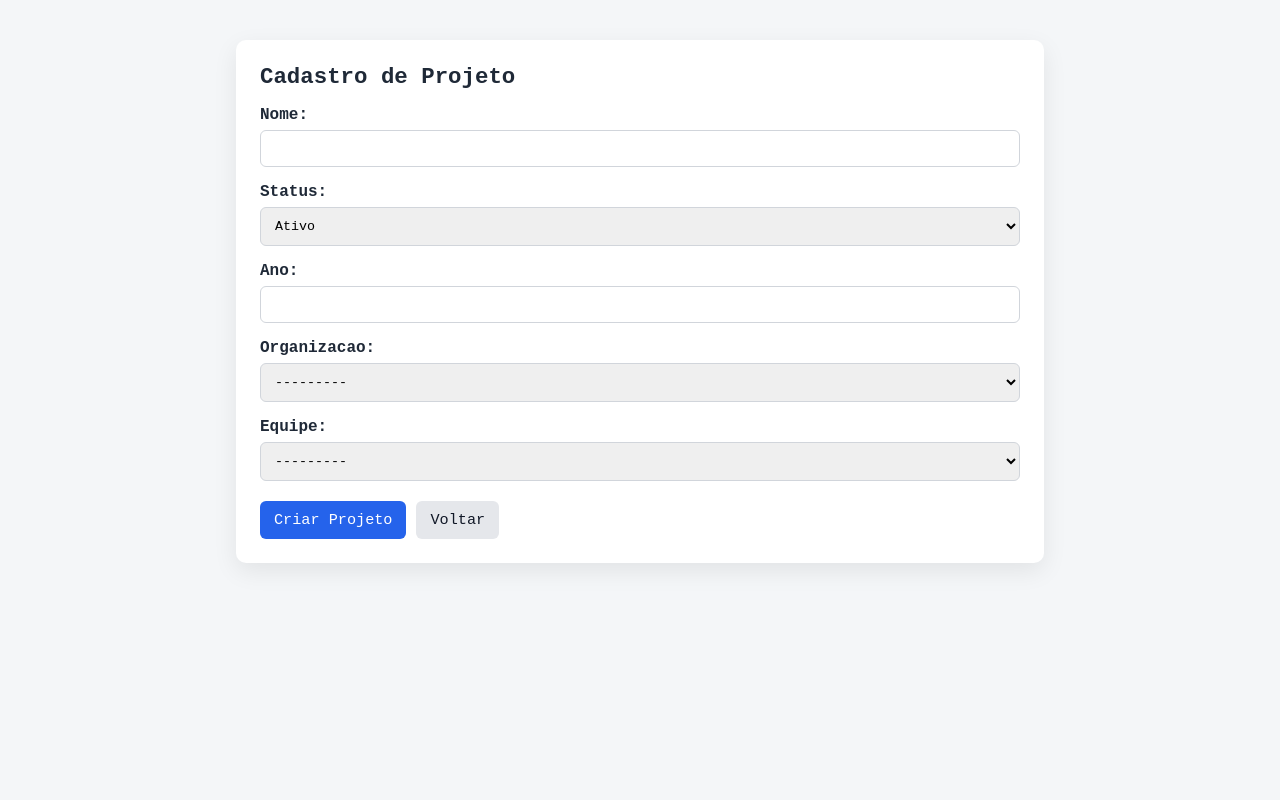
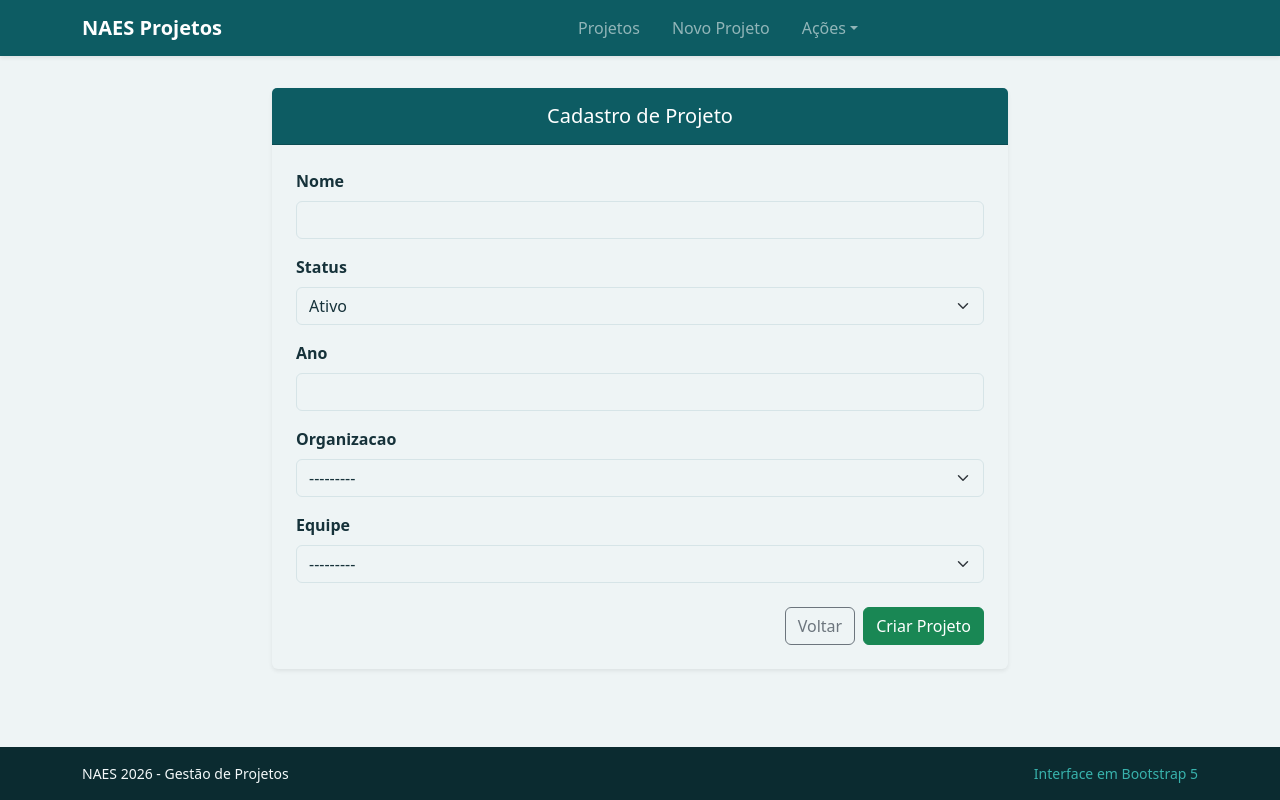
Before and after one commit to Gregory-SF/naes-2026, a Django app: page /campeonato/cadastrar/projeto/ in a window 1280 px wide. Run offline with Django 5.2, Linux system fonts and the light colour scheme; data that the repository does not hold is empty.

Commit message:
HOTFIX: ADD templates + correção da relação entre entidades

```diff
--- a/campeonato/models.py
+++ b/campeonato/models.py
@@ -122,8 +122,20 @@ class Projeto(models.Model):
     nome = models.CharField(max_length=120)
     status = models.CharField(max_length=8, choices=StatusProjeto.choices, default=StatusProjeto.ATIVO)
     ano = models.PositiveSmallIntegerField()
-    organizacao = models.ForeignKey(Organizacao, on_delete=models.PROTECT, related_name='projetos')
-    equipe = models.ForeignKey(Equipe, on_delete=models.PROTECT, related_name='projetos')
+    organizacao = models.ForeignKey(
+        Organizacao,
+        on_delete=models.PROTECT,
+        related_name='projetos',
+        null=True,
+        blank=True,
+    )
+    equipe = models.ForeignKey(
+        Equipe,
+        on_delete=models.PROTECT,
+        related_name='projetos',
+        null=True,
+        blank=True,
+    )
     atualizado_em = models.DateTimeField(auto_now=True)
     cadastrado_em = models.DateTimeField(auto_now_add=True)
 
@@ -132,6 +144,9 @@ class Projeto(models.Model):
 
         if self.equipe_id and self.organizacao_id and self.equipe.organizacao_id != self.organizacao_id:
             mensagens.append('A equipe deve pertencer à mesma organização do projeto.')
+
+        if self.equipe_id and not self.organizacao_id:
+            mensagens.append('Informe a organização quando uma equipe for selecionada.')
 
         if self.equipe_id:
             quantidade_scrum_master = self.equipe.membros.filter(papel=PapelScrum.SCRUM_MASTER).count()
--- /dev/null
+++ b/campeonato/templates/campeonato/base.html
@@ -0,0 +1,92 @@
+{% load static %}
+<!DOCTYPE html>
+<html lang="pt-BR">
+<head>
+    <meta charset="UTF-8">
+    <meta name="viewport" content="width=device-width, initial-scale=1">
+    <title>{% block title %}Sistema de Projetos{% endblock %}</title>
+
+    <link href="https://cdn.jsdelivr.net/npm/bootstrap@5.3.3/dist/css/bootstrap.min.css" rel="stylesheet" integrity="sha384-QWTKZyjpPEjISv5WaRU9OFeRpok6YctnYmDr5pNlyT2bRjXh0JMhjY6hW+ALEwIH" crossorigin="anonymous">
+
+    <style>
+        :root {
+            --bs-primary: #0d5c63;
+            --bs-primary-rgb: 13, 92, 99;
+            --bs-secondary: #3a506b;
+            --bs-secondary-rgb: 58, 80, 107;
+            --bs-success: #2a9d8f;
+            --bs-success-rgb: 42, 157, 143;
+            --bs-info: #38b2ac;
+            --bs-info-rgb: 56, 178, 172;
+            --bs-warning: #f4a261;
+            --bs-warning-rgb: 244, 162, 97;
+            --bs-danger: #e76f51;
+            --bs-danger-rgb: 231, 111, 81;
+            --bs-light: #f4f9fa;
+            --bs-light-rgb: 244, 249, 250;
+            --bs-dark: #0b2b30;
+            --bs-dark-rgb: 11, 43, 48;
+            --bs-link-color: #0d5c63;
+            --bs-link-hover-color: #0b4d53;
+            --bs-border-color: #d6e4e7;
+            --bs-body-bg: #eef4f5;
+            --bs-body-color: #16323a;
+        }
+
+        body {
+            min-height: 100vh;
+        }
+
+        main {
+            padding-top: 88px;
+            padding-bottom: 24px;
+        }
+    </style>
+
+    {% block extra_head %}{% endblock %}
+</head>
+<body class="d-flex flex-column">
+    <nav class="navbar navbar-expand-lg fixed-top bg-primary navbar-dark shadow-sm">
+        <div class="container">
+            <a class="navbar-brand fw-semibold" href="{% url 'projeto-list' %}">NAES Projetos</a>
+            <button class="navbar-toggler" type="button" data-bs-toggle="collapse" data-bs-target="#menuPrincipal" aria-controls="menuPrincipal" aria-expanded="false" aria-label="Alternar navegação">
+                <span class="navbar-toggler-icon"></span>
+            </button>
+            <div class="collapse navbar-collapse justify-content-center" id="menuPrincipal">
+                <ul class="navbar-nav gap-lg-3 text-center">
+                    <li class="nav-item">
+                        <a class="nav-link" href="{% url 'projeto-list' %}">Projetos</a>
+                    </li>
+                    <li class="nav-item">
+                        <a class="nav-link" href="{% url 'projeto-create' %}">Novo Projeto</a>
+                    </li>
+                    <li class="nav-item dropdown">
+                        <a class="nav-link dropdown-toggle" href="#" role="button" data-bs-toggle="dropdown" aria-expanded="false">Ações</a>
+                        <ul class="dropdown-menu border-0 shadow">
+                            <li><a class="dropdown-item" href="{% url 'projeto-list' %}">Listar projetos</a></li>
+                            <li><a class="dropdown-item" href="{% url 'projeto-create' %}">Cadastrar projeto</a></li>
+                        </ul>
+                    </li>
+                </ul>
+            </div>
+        </div>
+    </nav>
+
+    <main class="flex-grow-1">
+        <div class="container">
+            {% block content %}{% endblock %}
+        </div>
+    </main>
+
+    <footer class="bg-dark text-light py-3 mt-auto">
+        <div class="container d-flex justify-content-between align-items-center flex-wrap gap-2">
+            <small>NAES 2026 - Gestão de Projetos</small>
+            <small class="text-info">Interface em Bootstrap 5</small>
+        </div>
+    </footer>
+
+    <script src="https://code.jquery.com/jquery-3.7.1.min.js" integrity="sha256-/JqT3SQfawRcv/BIHPThkBvs0OEvtFFmqPF/lYI/Cxo=" crossorigin="anonymous"></script>
+    <script src="https://cdn.jsdelivr.net/npm/bootstrap@5.3.3/dist/js/bootstrap.bundle.min.js" integrity="sha384-YvpcrYf0tY3lHB60NNkmXc5s9fDVZLESaAA55NDzOxhy9GkcIdslK1eN7N6jIeHz" crossorigin="anonymous"></script>
+    {% block extra_js %}{% endblock %}
+</body>
+</html>
--- a/campeonato/templates/campeonato/form.html
+++ b/campeonato/templates/campeonato/form.html
@@ -1,94 +1,61 @@
-{% load static %}
-<!DOCTYPE html>
-<html lang="pt-BR">
-<head>
-    <meta charset="UTF-8">
-    <meta name="viewport" content="width=device-width, initial-scale=1.0">
-    <title>{{ titulo|default:"Formulário" }}</title>
-    <link rel="stylesheet" href="{% static 'css/estilo.css' %}">
-    <style>
-        body {
-            font-family: Arial, sans-serif;
-            margin: 0;
-            background: #f4f6f8;
-            color: #1f2937;
-        }
-        .container {
-            max-width: 760px;
-            margin: 40px auto;
-            background: #ffffff;
-            border-radius: 10px;
-            box-shadow: 0 8px 24px rgba(0, 0, 0, 0.08);
-            padding: 24px;
-        }
-        h1 {
-            margin-top: 0;
-            font-size: 1.4rem;
-        }
-        form p {
-            margin-bottom: 14px;
-        }
-        label {
-            display: block;
-            margin-bottom: 6px;
-            font-weight: 600;
-        }
-        input, select, textarea {
-            width: 100%;
-            padding: 10px;
-            border: 1px solid #d1d5db;
-            border-radius: 6px;
-            box-sizing: border-box;
-        }
-        .acoes {
-            margin-top: 20px;
-            display: flex;
-            gap: 10px;
-        }
-        .btn {
-            border: 0;
-            border-radius: 6px;
-            padding: 10px 14px;
-            cursor: pointer;
-            text-decoration: none;
-            font-size: 0.95rem;
-        }
-        .btn-primary {
-            background: #2563eb;
-            color: #fff;
-        }
-        .btn-secondary {
-            background: #e5e7eb;
-            color: #111827;
-        }
-        .erro {
-            margin-bottom: 14px;
-            color: #b91c1c;
-            font-weight: 600;
-        }
-    </style>
-</head>
-<body>
-    <div class="container">
-        <h1>{{ titulo|default:"Formulário" }}</h1>
+{% extends "campeonato/base.html" %}
 
-        <form method="post">
-            {% csrf_token %}
+{% block title %}{{ titulo|default:"Projeto" }}{% endblock %}
 
-            {% if form %}
-                {% if form.non_field_errors %}
-                    <div class="erro">{{ form.non_field_errors }}</div>
-                {% endif %}
-                {{ form.as_p }}
-            {% else %}
-                <p>Tem certeza que deseja excluir <strong>{{ object }}</strong>?</p>
-            {% endif %}
+{% block content %}
+<div class="row justify-content-center">
+    <div class="col-lg-8">
+        <div class="card border-0 shadow-sm">
+            <div class="card-header bg-primary text-white py-3">
+                <h1 class="h5 mb-0 text-center">{{ titulo|default:"Projeto" }}</h1>
+            </div>
+            <div class="card-body p-4">
+                <form method="post" novalidate>
+                    {% csrf_token %}
 
-            <div class="acoes">
-                <button type="submit" class="btn btn-primary">{{ botao|default:"Salvar" }}</button>
-                <a href="javascript:history.back()" class="btn btn-secondary">Voltar</a>
+                    {% if form %}
+                        {% if form.non_field_errors %}
+                            <div class="alert alert-danger">{{ form.non_field_errors }}</div>
+                        {% endif %}
+
+                        {% for field in form %}
+                            <div class="mb-3">
+                                <label for="{{ field.id_for_label }}" class="form-label fw-semibold">{{ field.label }}</label>
+                                {{ field }}
+                                {% if field.help_text %}
+                                    <div class="form-text">{{ field.help_text }}</div>
+                                {% endif %}
+                                {% if field.errors %}
+                                    <div class="text-danger small mt-1">{{ field.errors }}</div>
+                                {% endif %}
+                            </div>
+                        {% endfor %}
+                    {% else %}
+                        <div class="alert alert-warning mb-3">
+                            Tem certeza que deseja excluir <strong>{{ object }}</strong>?
+                        </div>
+                    {% endif %}
+
+                    <div class="d-flex justify-content-end gap-2 pt-2">
+                        <a href="{% url 'projeto-list' %}" class="btn btn-outline-secondary">Voltar</a>
+                        <button type="submit" class="btn {% if botao == 'Sim, excluir!' %}btn-danger{% else %}btn-success{% endif %}">
+                            {{ botao|default:"Salvar" }}
+                        </button>
+                    </div>
+                </form>
             </div>
-        </form>
+        </div>
     </div>
-</body>
-</html>
+</div>
+{% endblock %}
+
+{% block extra_js %}
+<script>
+    $(function () {
+        $('input, select, textarea').addClass('form-control');
+        $('input[type="checkbox"], input[type="radio"]').removeClass('form-control').addClass('form-check-input');
+        $('select[multiple]').removeClass('form-control').addClass('form-select');
+        $('select').not('[multiple]').removeClass('form-control').addClass('form-select');
+    });
+</script>
+{% endblock %}
```
Also changed, not shown: campeonato/templates/campeonato/detail/projeto.html (added, +52 -0 lines), campeonato/templates/campeonato/list/projeto.html (added, +80 -0 lines), campeonato/migrations/0002_alter_projeto_equipe_alter_projeto_organizacao.py (added).
